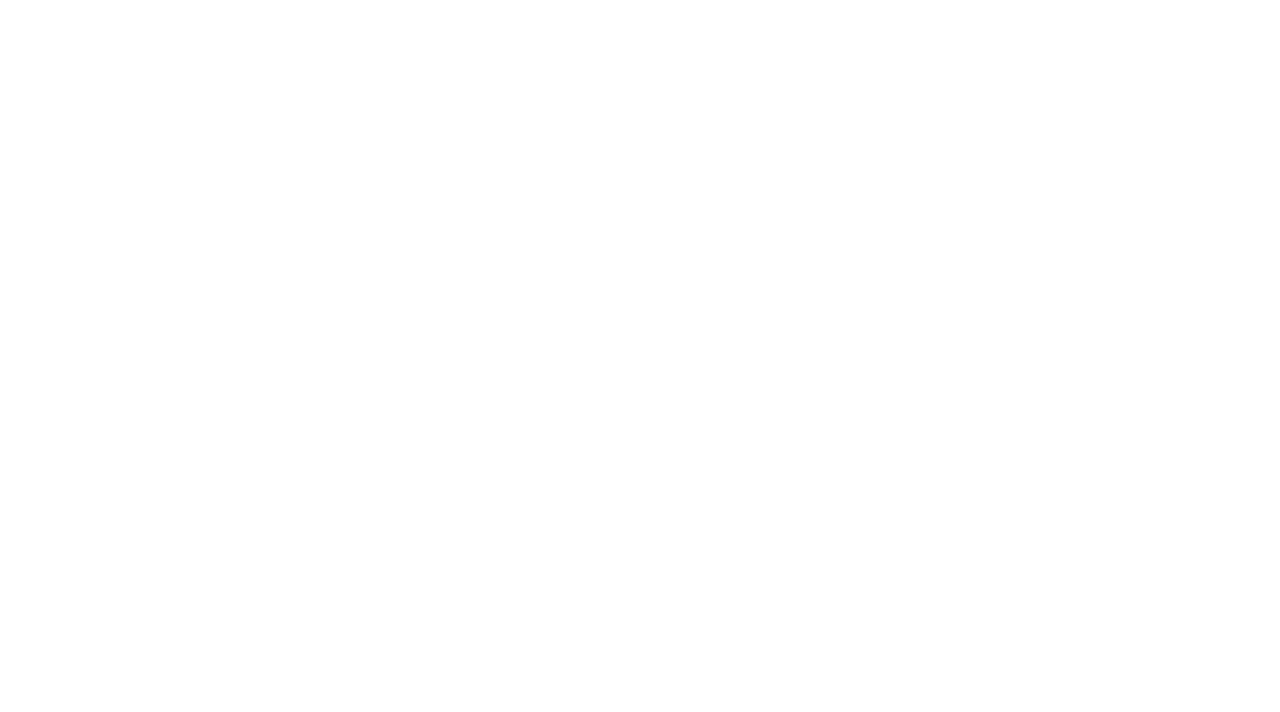
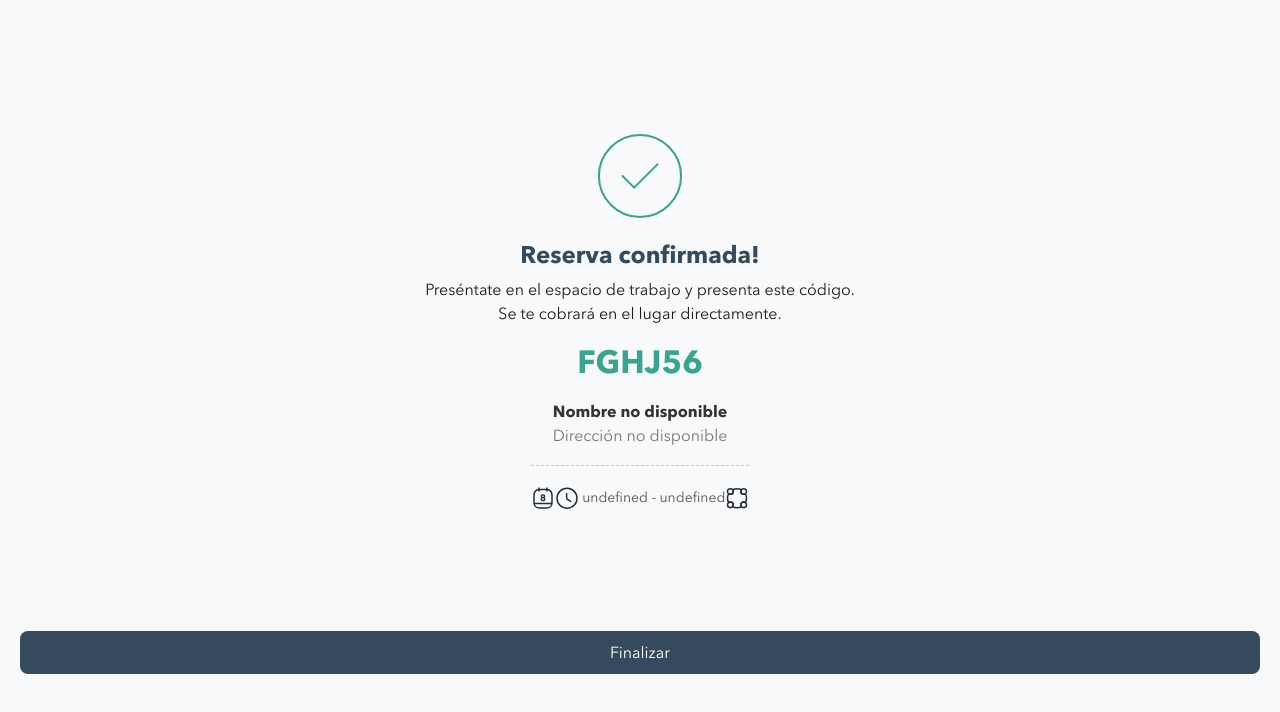
Before and after one commit to silgurlekian/nomad-pwa, a React (Create React App) app in the folder frontend/: page /reservation-success in a window 1280 px wide. Before the commit this address had no page. Shown: the top 712 px of the page. Built offline with nearby package versions, Linux system fonts and the light colour scheme.

Commit message:
se crea pagina de exito de reserva

```diff
--- a/frontend/src/App.js
+++ b/frontend/src/App.js
@@ -17,6 +17,8 @@ import Home from "./components/Home";
 import SpacesList from "./views/SpacesList";
 import SpaceDetail from "./views/SpaceDetail";
 import Profile from "./views/Profile";
+
+import SuccessPage from "./components/SuccessPage";
 
 function App() {
   const [showSplash, setShowSplash] = useState(true);
@@ -52,8 +54,11 @@ function App() {
           <Route path="/profile" element={<Profile />} />
           <Route path="/home" element={<Home />} />
           <Route path="/spaces" element={<SpacesList />} />
+
           <Route path="/spaces/:id" element={<SpaceDetail />} />
           <Route path="/reservation" element={<Reservation />} />
+          <Route path="/reservation-success" element={<SuccessPage />} />
+
         </Routes>
       )}
     </div>
--- /dev/null
+++ b/frontend/src/components/SuccessPage.css
@@ -0,0 +1,70 @@
+.success-wrapper {
+    display: flex;
+    justify-content: center;
+    align-items: center;
+    height: 100vh;
+    background-color: #f8f9fa;
+    padding: 20px;
+    flex-direction: column;
+}
+
+.success-icon img {
+    width: 100px;
+    height: 100px;
+    margin: 0 auto;
+    display: flex;
+    align-items: center;
+    justify-content: center;
+}
+
+.success-title {
+    font-size: 1.5rem;
+    font-weight: bold;
+    color: #364A5E;
+}
+
+.success-description {
+    font-size: 1rem;
+    color: #1E1E1E;
+    line-height: 1.5;
+    text-align: center;
+    max-width: 80%;
+}
+
+.reservation-code {
+    font-size: 2rem;
+    font-weight: bold;
+    color: #39A58E;
+}
+
+.reservation-details {
+    margin-bottom: 100px;
+}
+
+.space-detail {
+    flex-direction: column;
+    text-align: center;
+}
+
+.space-detail p:first-child {
+    font-size: 1rem;
+    font-weight: bold;
+    color: #333333;
+    margin-bottom: 5px;
+    margin-top: 20px;
+}
+
+.space-detail p {
+    font-size: 1rem;
+    color: #777777;
+    margin-bottom: 20px;
+}
+
+.reservation-meta {
+    display: flex;
+    justify-content: space-around;
+    font-size: 14px;
+    color: #555555;
+    border-top: 1px dashed #C8C8C8;
+    padding: 20px 0;
+}
--- /dev/null
+++ b/frontend/src/components/SuccessPage.js
@@ -0,0 +1,57 @@
+import React from "react";
+import { useLocation, useNavigate } from "react-router-dom";
+import "./SuccessPage.css";
+
+const SuccessPage = () => {
+  const location = useLocation();
+  const navigate = useNavigate();
+  const reservation = location.state?.reservation;
+  const spaceDetails = location.state?.spaceDetails; // Obtener los detalles del espacio
+
+  const handleRedirect = () => {
+    navigate("/home");
+  };
+
+  return (
+    <div className="success-wrapper">
+      <div className="success-icon">
+        <img src="../images/icons/circle-success.svg" alt="Reserva exitosa" />
+      </div>
+      <h2 className="success-title">Reserva confirmada!</h2>
+      <p className="success-description">
+        Preséntate en el espacio de trabajo y presenta este código.
+        <br />
+        Se te cobrará en el lugar directamente.
+      </p>
+      <div className="reservation-code">{reservation?.code || "FGHJ56"}</div>
+      <div className="reservation-details">
+        <div className="d-flex space-detail">
+          <p>{spaceDetails?.nombre || "Nombre no disponible"}</p>
+          <p>{spaceDetails?.direccion || "Dirección no disponible"}</p>
+        </div>
+        <div className="reservation-meta">
+          <div>
+            <img src="../images/icons/calendar.svg" alt="Reserva exitosa" />{" "}
+            {reservation?.date}
+          </div>
+          <div>
+            <img src="../images/icons/clock.svg" alt="Reserva exitosa" />{" "}
+            {`${reservation?.startTime} - ${reservation?.endTime}`}
+          </div>
+          <div>
+            <img
+              src="../images/icons/format-circle.svg"
+              alt="Reserva exitosa"
+            />{" "}
+            {reservation?.numberOfPlaces}
+          </div>
+        </div>
+      </div>
+      <button onClick={handleRedirect} className="btn-primary">
+        Finalizar
+      </button>
+    </div>
+  );
+};
+
+export default SuccessPage;
--- a/frontend/src/views/Reservation.js
+++ b/frontend/src/views/Reservation.js
@@ -60,31 +60,26 @@ const Reservation = () => {
     const newErrors = {};
     let isValid = true;
 
-    // Validate fullName
     if (!reservationData.fullName) {
       newErrors.fullName = "El nombre completo es obligatorio.";
       isValid = false;
     }
 
-    // Validate date
     if (!reservationData.date) {
       newErrors.date = "La fecha es obligatoria.";
       isValid = false;
     }
 
-    // Validate startTime
     if (!reservationData.startTime) {
       newErrors.startTime = "La hora de inicio es obligatoria.";
       isValid = false;
     }
 
-    // Validate endTime
     if (!reservationData.endTime) {
       newErrors.endTime = "La hora de fin es obligatoria.";
       isValid = false;
     }
 
-    // Validate numberOfPlaces
     if (reservationData.numberOfPlaces < 1) {
       newErrors.numberOfPlaces = "La cantidad de lugares debe ser al menos 1.";
       isValid = false;
@@ -109,7 +104,7 @@ const Reservation = () => {
     }
 
     const reservationDataToSend = {
-      userId: "", // El userId lo tomamos del token JWT
+      userId: "", // El userId lo toma del token JWT
       fullName: reservationData.fullName,
       date: reservationData.date,
       startTime: reservationData.startTime,
@@ -136,6 +131,15 @@ const Reservation = () => {
       const data = await response.json();
       console.log("Reserva creada:", data);
       setReservationSuccess(true);
+
+      setTimeout(() => {
+        navigate("/reservation-success", {
+          state: {
+            reservation: data,
+            spaceDetails: spaceDetails,
+          },
+        });
+      }, 2000);
     } catch (error) {
       console.error("Error:", error);
       setErrors({ ...errors, general: error.message });
@@ -282,7 +286,9 @@ const Reservation = () => {
               onChange={handleInputChange}
             />
           </div>
-          <button type="submit" className="btn-primary">Confirmar reserva</button>
+          <button type="submit" className="btn-primary">
+            Confirmar reserva
+          </button>
         </form>
       </div>
     </div>
--- a/frontend/src/views/SpaceDetail.js
+++ b/frontend/src/views/SpaceDetail.js
@@ -54,9 +54,16 @@ const SpaceDetail = () => {
 
   const handleReservaClick = () => {
     if (usuarioLogueado) {
-      navigate(`/reserva/${id}`); // Redirige a la pantalla de reserva si está logueado
+      navigate(`/reserva/${id}`, {
+        state: { spaceDetails: espacio },
+      });
     } else {
-      navigate("/login"); // Si no está logueado, redirige al login
+      navigate("/login", {
+        state: {
+          from: `/reserva/${id}`,
+          spaceDetails: espacio,
+        },
+      });
     }
   };
 
@@ -111,7 +118,11 @@ const SpaceDetail = () => {
         {espacio.website && (
           <p className="website">
             <a href={espacio.website} target="_blank" rel="noopener noreferrer">
-              <img className="icono" alt="" src="../images/icons/global-search.svg" />
+              <img
+                className="icono"
+                alt=""
+                src="../images/icons/global-search.svg"
+              />
               Visitar sitio web
             </a>
           </p>
@@ -174,7 +185,6 @@ const SpaceDetail = () => {
             Realizar reserva
           </button>
         )}
-
       </div>
 
       <SpaceNavbar precio={espacio.precio} spaceDetails={espacio} />
```
Also changed, not shown: frontend/public/images/icons/circle-success.svg (added).
